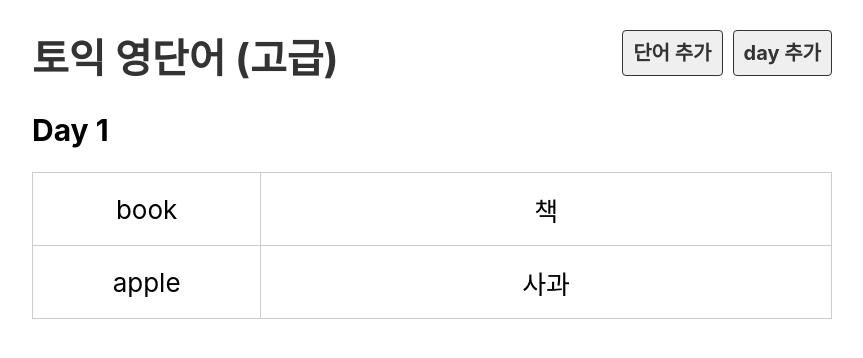
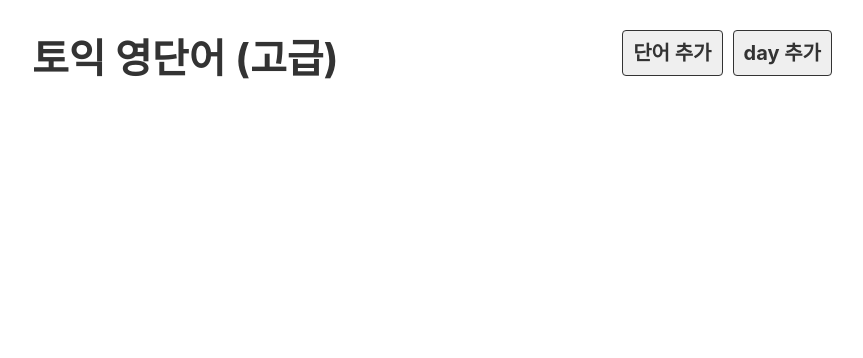
Before and after one commit to sinbum/reactPractice, a React (Create React App) app: page /day in a window 1280 px wide. Shown: the top 358 px of the page, without its empty margins (208-1071 px from the left). Built offline with nearby package versions, Linux system fonts and the light colour scheme.

Commit message:
링크의 사용2

```diff
--- a/src/App.js
+++ b/src/App.js
@@ -18,7 +18,8 @@ function App() {
                     <DayList/>
                   </Route>
                   {/* /day에도 '/' 가 포함되어있기때문에 DayList가 나온다. 따라서 위 Route컴포넌트에 exact 옵션을 추가해준다. */}
-                  <Route path="/day">
+                  {/* uri 에서 파라미터 값을 얻을 수 있다. 즉 컾모넌트 내에서 사용할수있다. 아래와 같이 ':' 콜론을 넣어 줄경우에. 한함. */}
+                  <Route path="/day/:day">
                     <Day/>
                   </Route>
                 </Switch>
--- a/src/practice/Day.js
+++ b/src/practice/Day.js
@@ -1,14 +1,23 @@
 // 화면상의 리스트에서 특정 날짜를 클릭했을때 단어들이 나오는 페이지.
-
-import dummy from "./data/data.json"
+import dummy from "./data/data.json";
+import { useParams } from "react-router-dom";
 
 export default function Day() {
-const day = 1;
+
+
+
+//useParams를 이용하면 api 의 정보를 변수로 사용 할 수 있다.
+//첫번째 방법
+//const { day } = useParams();
+
+//두번째 방법
+const day = useParams().day;
+//console.log(a);
 
 //더미데이터를 가지고 단어의 날짜가 1인것만 출력할 수 있도록 filter를 사용.
-const wordList = dummy.words.filter(word => (word.day === day));
+const wordList = dummy.words.filter(word => (word.day === Number(day)));
 
-console.log(wordList)
+//console.log(wordList)
 
     return <>
     <h2>Day {day}</h2>
--- a/src/practice/DayList.js
+++ b/src/practice/DayList.js
@@ -4,7 +4,7 @@ import dummy from "./data/data.json"
 
 export default function DayList() {
 
-    console.log(dummy)
+    //console.log(dummy)
 
     return <ul className="list_day">
         {
@@ -14,7 +14,10 @@ export default function DayList() {
                     // html에서링크를 사요하려면 a태그를 사용하지만 리액트 라우터는 link라는 것을 사용한다.
 
                     <li key={row.id}>
-                        <Link to="/day">Day {row.day}</Link>
+                        {/* <Link to={`/day/${day.day}`}>Day {day.day}</Link> */}
+
+                        {/* 쿼테이션을 사용하지말 ` 1옆에있는 이 따옴표를 사용해야 한다. */}
+                        <Link to={`/day/${row.day}`}>Day {row.day}</Link>
                     </li>
                 ))
 
```
